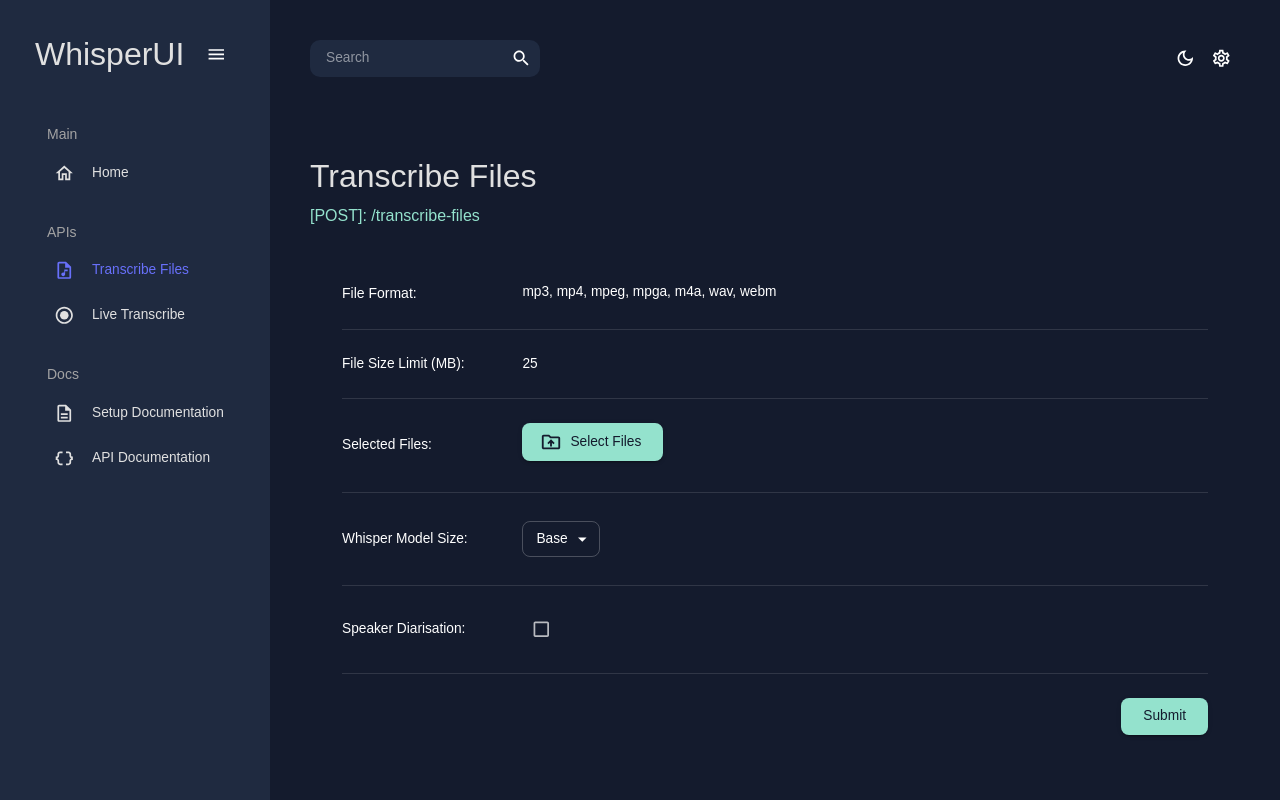
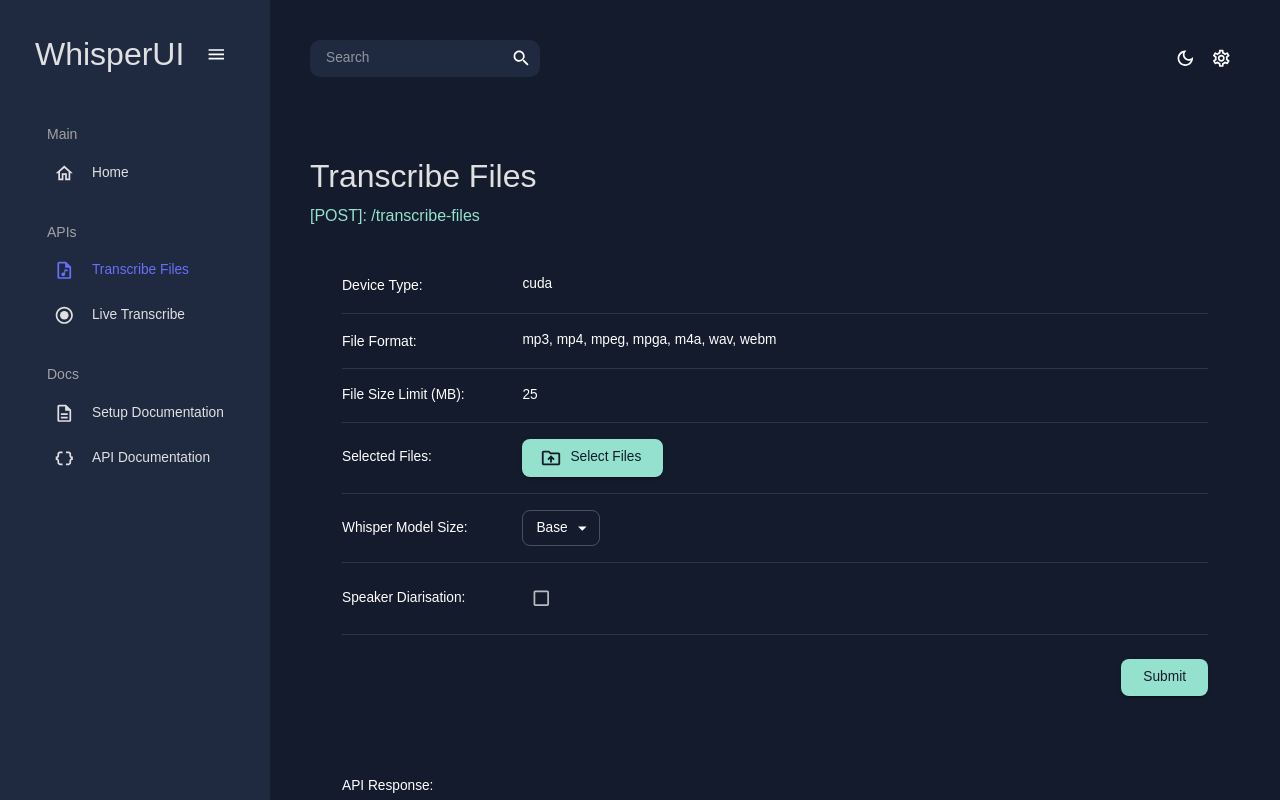
Before and after one commit to Xycone/WhisperUI, a React (Vite) app: page /transcribefiles in a window 1280 px wide. Built offline with nearby package versions, Linux system fonts and the light colour scheme.

Commit message:
Changes to setup document

```diff
--- a/src/pages/SetupDocs.jsx
+++ b/src/pages/SetupDocs.jsx
@@ -161,7 +161,7 @@
                   Replace &lt;file_path&gt; with the path to the project directory
                 </Typography>
                 <Typography>
-                  <code>docker create -t whisper-api-img &lt;file_path&gt;</code>
+                  <code>docker build -t whisper-api-img &lt;file_path&gt;</code>
                 </Typography>
               </Box>
             </Box>
--- a/src/pages/TranscribeFiles.jsx
+++ b/src/pages/TranscribeFiles.jsx
@@ -65,11 +65,11 @@
             };
 
             console.log(data)
-            // POST Request
-            // console.log("Form submitted:", data);
-            // http.post("/transcribe-files", data, selectedFiles).then((res) => {
-            //     console.log("API response:", res);
-            // })
+            //POST Request
+            console.log("Form submitted:", data);
+            http.post("/transcribe-files", data, selectedFiles).then((res) => {
+                console.log("API response:", res);
+            })
         }
     });
 
@@ -88,7 +88,19 @@
                     component="form"
                     m={4}
                 >
-                    <Grid container my={3}>
+                    <Box mb={10}>
+                        <Grid container my={2}>
+                            <Grid item xs={12} md={4} lg={2.5}>
+                                <Typography variant="h6">Device Type:</Typography>
+                            </Grid>
+                            <Grid item xs={12} md={8} lg={9.5}>
+                                <Typography>cuda</Typography>
+                            </Grid>
+                        </Grid>
+
+                        <Divider />
+
+                        <Grid container my={2}>
                             <Grid item xs={12} md={4} lg={2.5}>
                                 <Typography variant="h6">File Format:</Typography>
                             </Grid>
@@ -99,7 +111,7 @@
 
                         <Divider />
 
-                    <Grid container my={3}>
+                        <Grid container my={2}>
                             <Grid item xs={12} md={4} lg={2.5}>
                                 <Typography>File Size Limit (MB):</Typography>
                             </Grid>
@@ -110,13 +122,12 @@
 
                         <Divider />
 
-                    <Grid container my={3}>
+                        <Grid container my={2}>
                             <Grid item xs={12} md={4} lg={2.5}>
                                 <Box
                                     display="flex"
                                     alignItems="center"
                                     height="100%"
-                                mb={3}
                                 >
                                     <Typography>Selected Files:</Typography>
                                 </Box>
@@ -143,13 +154,12 @@
 
                         <Divider />
 
-                    <Grid container my={3}>
+                        <Grid container my={2}>
                             <Grid item xs={12} md={4} lg={2.5}>
                                 <Box
                                     display="flex"
                                     alignItems="center"
                                     height="100%"
-                                mb={3}
                                 >
                                     <Typography>Whisper Model Size:</Typography>
                                 </Box>
@@ -182,7 +192,7 @@
 
                         <Divider />
 
-                    <Grid container my={3}>
+                        <Grid container my={2}>
                             <Grid item xs={12} md={4} lg={2.5}>
                                 <Box
                                     display="flex"
@@ -206,13 +216,12 @@
                         </Grid>
 
                         {formik.values.diarisation && (
-                        <Grid container my={3}>
+                            <Grid container my={2}>
                                 <Grid item xs={12} md={4} lg={2.5}>
                                     <Box
                                         display="flex"
                                         alignItems="center"
                                         height="100%"
-                                    mb={3}
                                     >
                                         <Typography>Number of speakers:</Typography>
                                     </Box>
@@ -258,6 +267,13 @@
                             </Button>
                         </Box>
                     </Box>
+
+                    <Box>
+                        <Typography my={2}>API Response:</Typography>
+                        <Divider />
+                    </Box>
+                </Box>
+
             </Box>
         </Box>
     )
```
Lines whose indentation alone changed are shown as unchanged.
